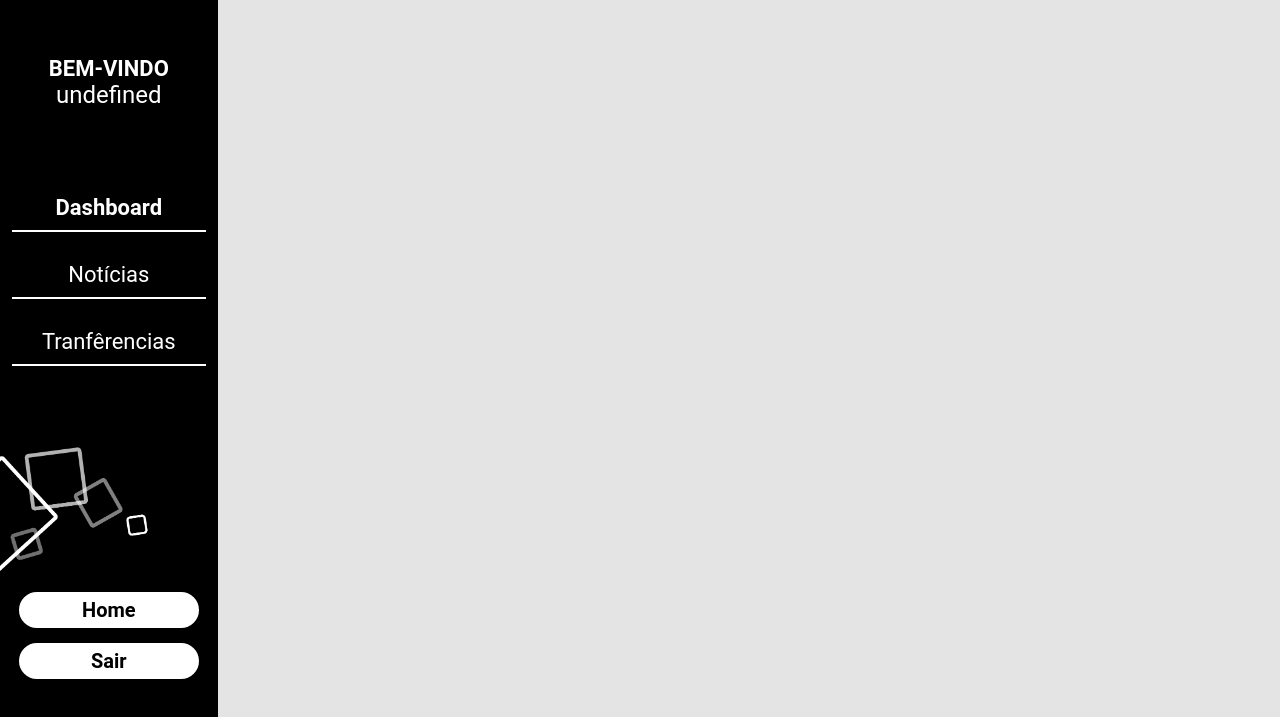
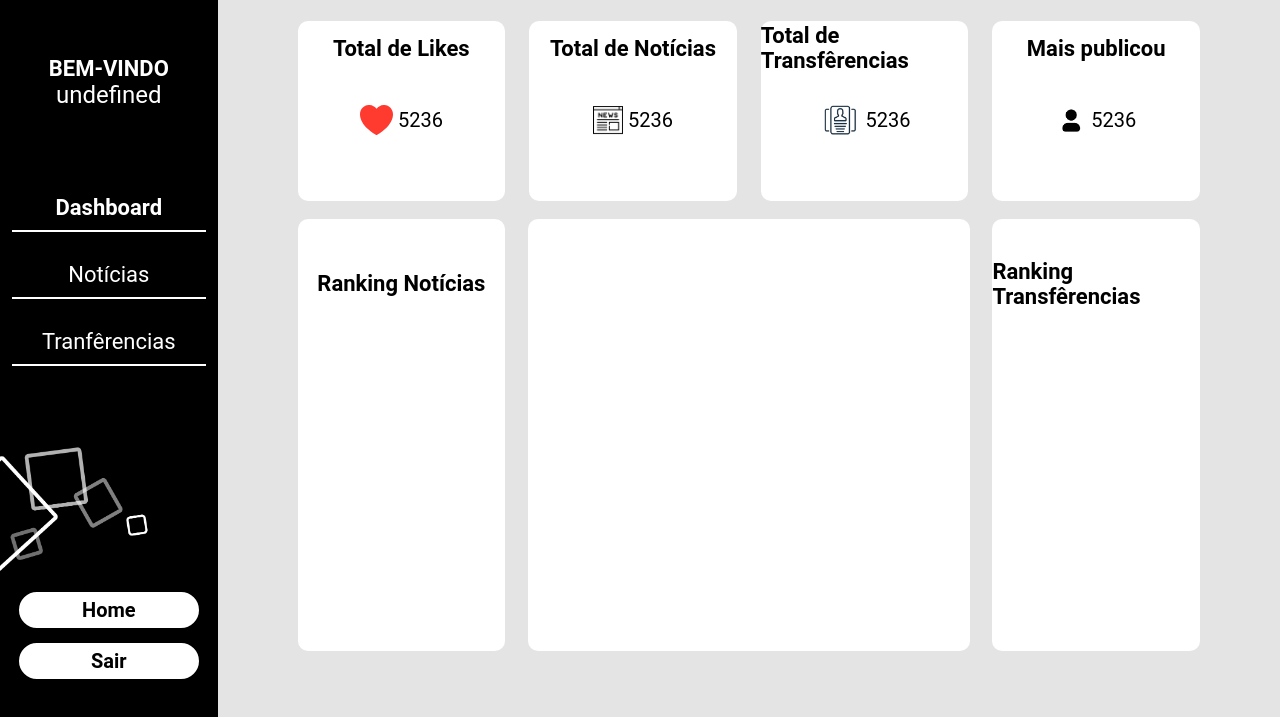
Before and after one commit to henriquedandrade/Projeto-indivual-PI, a website: page public/dashboard.html in a window 1280 px wide. Shown: the part 83-800 px from the top of the page. Drawn offline with Linux system fonts and the light colour scheme.

Commit message:
Dashboard 20%

```diff
--- a/public/css/style_sistema.css
+++ b/public/css/style_sistema.css
@@ -137,6 +137,93 @@ a{
     color: rgb(0, 0, 0);
     border: 3px solid rgb(0, 0, 0);
 }
+
+/* STYLE TELA DA DASHBOARD */
+
+.container_dashboard{
+    width: 100%;
+    height: 100%;
+    box-sizing: border-box;
+    padding: 0 5rem;
+}
+
+.titulos_dash{
+    width: 100%;
+    height: 30%;
+    display: flex;
+    justify-content: center;
+    align-items: center;
+    font-family:"Roboto";
+    font-size: 22px;
+    font-weight: bold;
+}
+
+.informacoes{
+    font-family:"Roboto";
+    font-size: 20px;
+}
+
+.kpis{
+    margin-top: 1.5rem;
+    width: 100%;
+    height: 25%;
+    display: flex;
+    justify-content: space-between;
+}
+
+.kpi{
+    width: 23%;
+    height: 100%;
+    background-color: white;
+    border-radius: 10px;
+}
+
+.qtd_total_likes .centralizar{
+    height: 50%;
+    width: 100%;
+    display: flex;
+    align-items: center;
+    justify-content: center;
+}
+
+.qtd_total_likes .centralizar .informacoes{
+    height: 30px;
+    width: auto;
+    display: flex;
+    align-items: center;
+    margin-left: 5px
+}
+
+
+
+.graficos{
+    margin-top: 2%;
+    display: flex;
+    justify-content: space-between;
+    width: 100%;
+    height: 60%;
+}
+
+.grafico1{
+    height: 100%;
+    width: 49%;
+    background-color: white;
+    border-radius: 10px;
+
+
+}
+
+.ranking{
+    height: 100%;
+    width: 23%;
+    background-color: black;
+    background-color: white;
+    border-radius: 10px;
+}
+
+
+
+
 
 /* STYLES TELA DE NOTICIAS */
 
--- a/public/dashboard.html
+++ b/public/dashboard.html
@@ -40,7 +40,67 @@
             <div class="box telas" id="telas">
                 <span class="titulos" id="titulos"></span>
                 <div class="conteudo" id="conteudo" >
+                    <div class="container_dashboard">
 
+                        <!-- KPIS -->
+                        <div class="kpis">
+                            <div class="kpi qtd_total_likes">
+                                <span class="titulos_dash">Total de Likes</span>
+                                <div class="centralizar">
+                                    <img src="assets/liked_icon.svg" alt="liked icon" style="height: 30px; width: auto;">
+                                    <span class="informacoes">5236</span>
+                                </div>
+
+                            </div>
+
+                            <div class="kpi qtd_total_likes">
+                                <span class="titulos_dash">Total de Notícias</span>
+                                <div class="centralizar">
+                                    <img src="assets/icon news.png" alt="liked icon" style="height: 30px; width: auto;">
+                                    <span class="informacoes">5236</span>
+                                </div>
+
+                            </div>
+
+                            <div class="kpi qtd_total_likes">
+                                <span class="titulos_dash">Total de Transfêrencias</span>
+                                <div class="centralizar">
+                                    <img src="assets/icon transf.png" alt="liked icon" style="height: 35px; width: auto;">
+                                    <span class="informacoes">5236</span>
+                                </div>
+
+                            </div>
+
+                            <div class="kpi qtd_total_likes">
+                                <span class="titulos_dash">Mais publicou</span>
+                                <div class="centralizar">
+                                    <img src="assets/user_icon.png" alt="liked icon" style="height: 30px; width: auto;">
+                                    <span class="informacoes">5236</span>
+                                </div>
+
+                            </div>
+
+                        </div>
+
+                        <!-- GRAFICOS -->
+                        <div class="graficos">
+                            <div class="ranking noticias">
+                                <span class="titulos_dash">Ranking Notícias</span>
+                            </div>
+
+                            <div class="grafico1">
+
+                            </div>
+
+                            <div class="ranking transferencias">
+                                <span class="titulos_dash">Ranking Transfêrencias</span>
+
+                            </div>
+
+
+                        </div>
+
+                    </div>
 
                 </div>
             </div>
@@ -143,7 +203,7 @@
     function conteudo_dashboard(){
         var div_principal = document.getElementById('conteudo')
         titulos.innerHTML = `DASHBOARD`;
-        div_principal.innerHTML = ``;
+        // div_principal.innerHTML = ``;
 
     }
 
```
Also changed, not shown: public/assets/icon news.png (added), public/assets/icon transf.png (added), public/assets/public icon.png (added).
